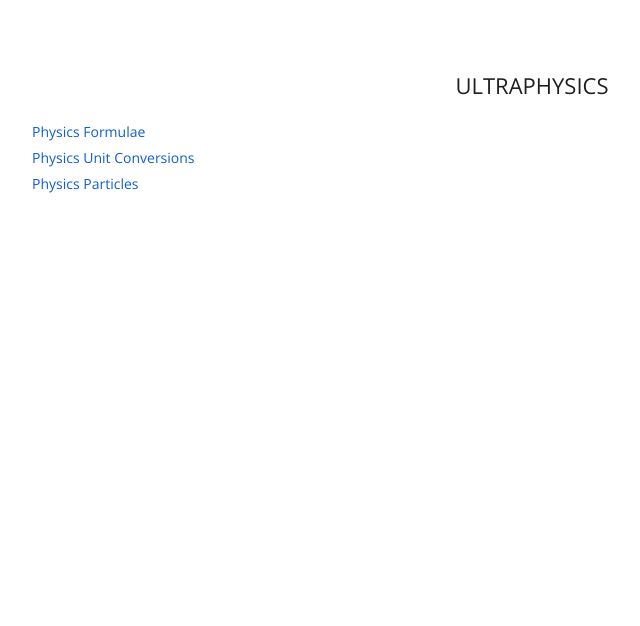
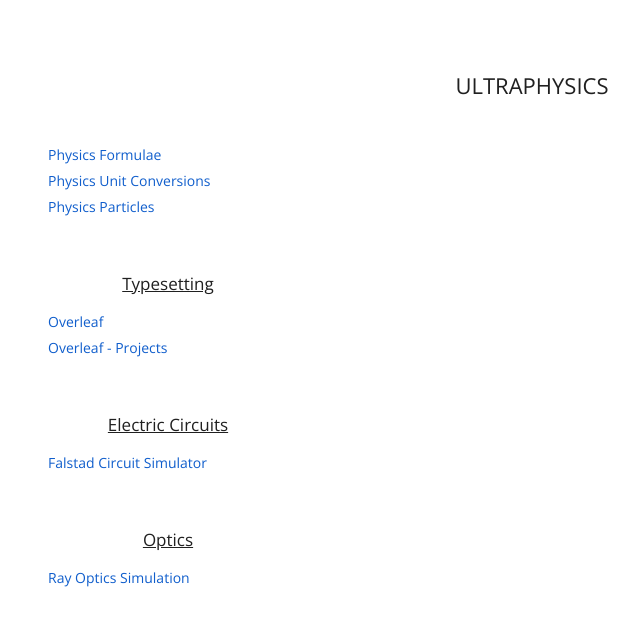
Before and after one commit to BenjaminTMilnes/Ultraphysics2020, a plain HTML site: page index.html in a window 1280 px wide. Shown: the whole page, without its empty margins (108-748 px from the left). Drawn offline with nearby package versions, Linux system fonts and the light colour scheme.

Commit message:
Added more links

```diff
--- a/index.html
+++ b/index.html
@@ -26,11 +26,31 @@
         <div class="centrecolumn">
             <h1 class="maintitle">Ultraphysics</h1>
 
+            <div class="linklists">
+
             <div class="linklist">
                 <p><a href="http://www.physicsformulae.com" title="Physics Formulae" target="_blank">Physics Formulae</a></p>
                 <p><a href="http://www.physicsunitconversions.com" title="Physics Unit Conversions" target="_blank">Physics Unit Conversions</a></p>
                 <p><a href="http://www.physicsparticles.com" title="Physics Particles" target="_blank">Physics Particles</a></p>
             </div>
+
+            <div class="linklist">
+                <h2>Typesetting</h2>
+                <p><a href="https://www.overleaf.com/" title="Overleaf" target="_blank">Overleaf</a></p>
+                <p><a href="https://www.overleaf.com/project" title="Overleaf - Projects" target="_blank">Overleaf - Projects</a></p>
+            </div>
+
+            <div class="linklist">
+                <h2>Electric Circuits</h2>
+                <p><a href="https://www.falstad.com/circuit/" title="Falstad Circuit Simulator" target="_blank">Falstad Circuit Simulator</a></p>
+            </div>
+
+            <div class="linklist">
+                <h2>Optics</h2>
+                <p><a href="https://ricktu288.github.io/ray-optics/simulator/" title="Ray Optics Simulation" target="_blank">Ray Optics Simulation</a></p>
+            </div>
+
+        </div>
         </div>
     </div>
 </body>
--- a/style.css
+++ b/style.css
@@ -43,13 +43,13 @@
 }
 
 h2 {
-    font-size: 20px;
+    font-size: 17px;
     text-align: center;
+     text-decoration: underline;
 }
 
 p {
     font-size: 14px;
-    margin: 17px 0px;
     text-align: left;
 }
 
@@ -59,11 +59,10 @@
         margin: 0px 0px 22px 0px;
     }
     h2 {
-        font-size: 27px;
+        font-size: 17px;
     }
     p {
         font-size: 17px;
-        margin: 22px 0px;
         text-align: justify;
     }
 }
@@ -83,8 +82,25 @@
     text-decoration: underline;
 }
 
+.linklists {
+    display: flex;
+    flex-direction: column;
+    flex-wrap: wrap;
+    justify-content: flex-start;
+}
+
+.linklist {
+    max-width: 15em;
+    padding: 1em;
+}
+
+.linklist h2{
+    margin: 1em 0em;
+
+}
+
 .linklist p{
     font-size: 14px;
-    margin: 7px 0px;
+    margin: 0.5em 0em;
 
 }
```
